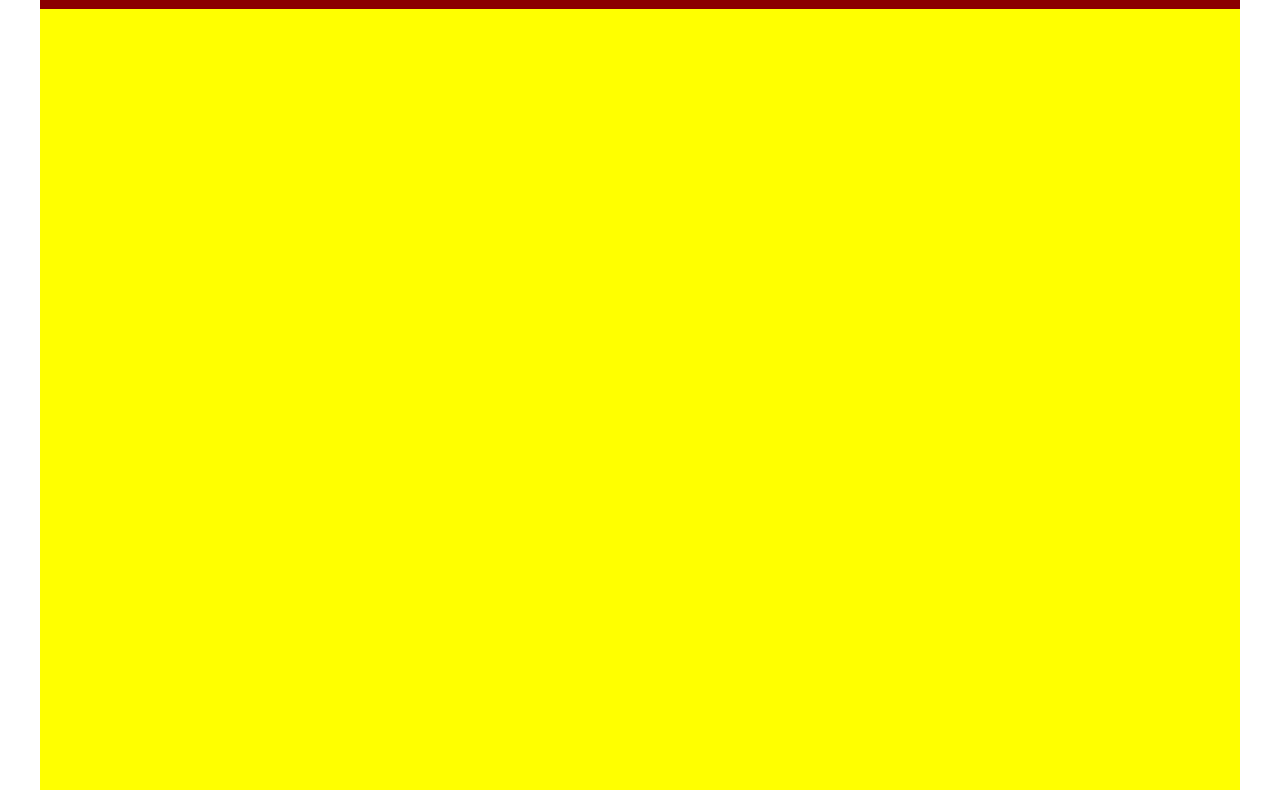
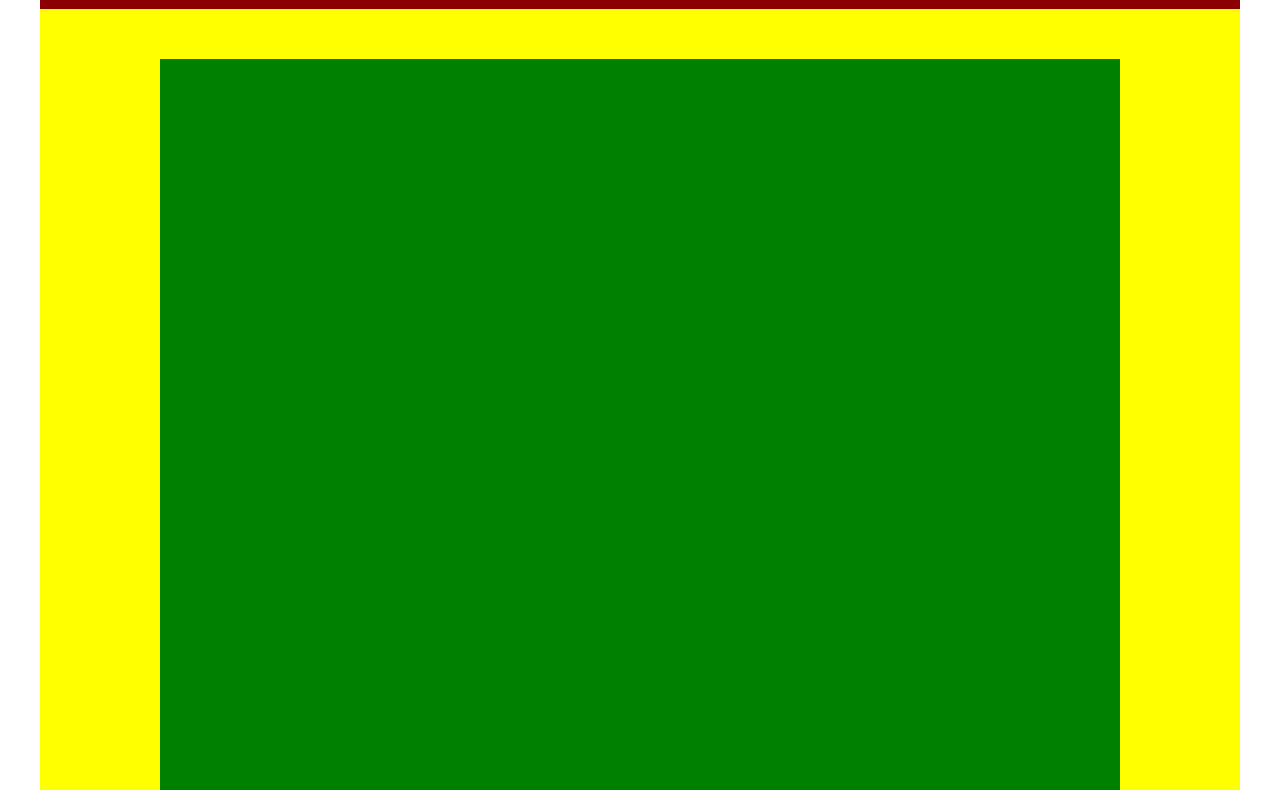
Before and after one commit to Valentina-2608/Travel_blog, a website: page travel_blog.html in a window 1280 px wide. Shown: the part 199-989 px from the top of the page. Drawn offline with Linux system fonts and the light colour scheme.

Commit message:
Add styles for block blog_posts

```diff
--- a/css/style.css
+++ b/css/style.css
@@ -701,3 +701,13 @@ border-radius: 2px;}
     top:200px;
     left:0px;
 }
+
+
+.blog_posts{
+    width:80%;
+    height:1200px;
+    background-color:green;
+    position:absolute;
+    top:50px;
+    left:10%;
+}
```
